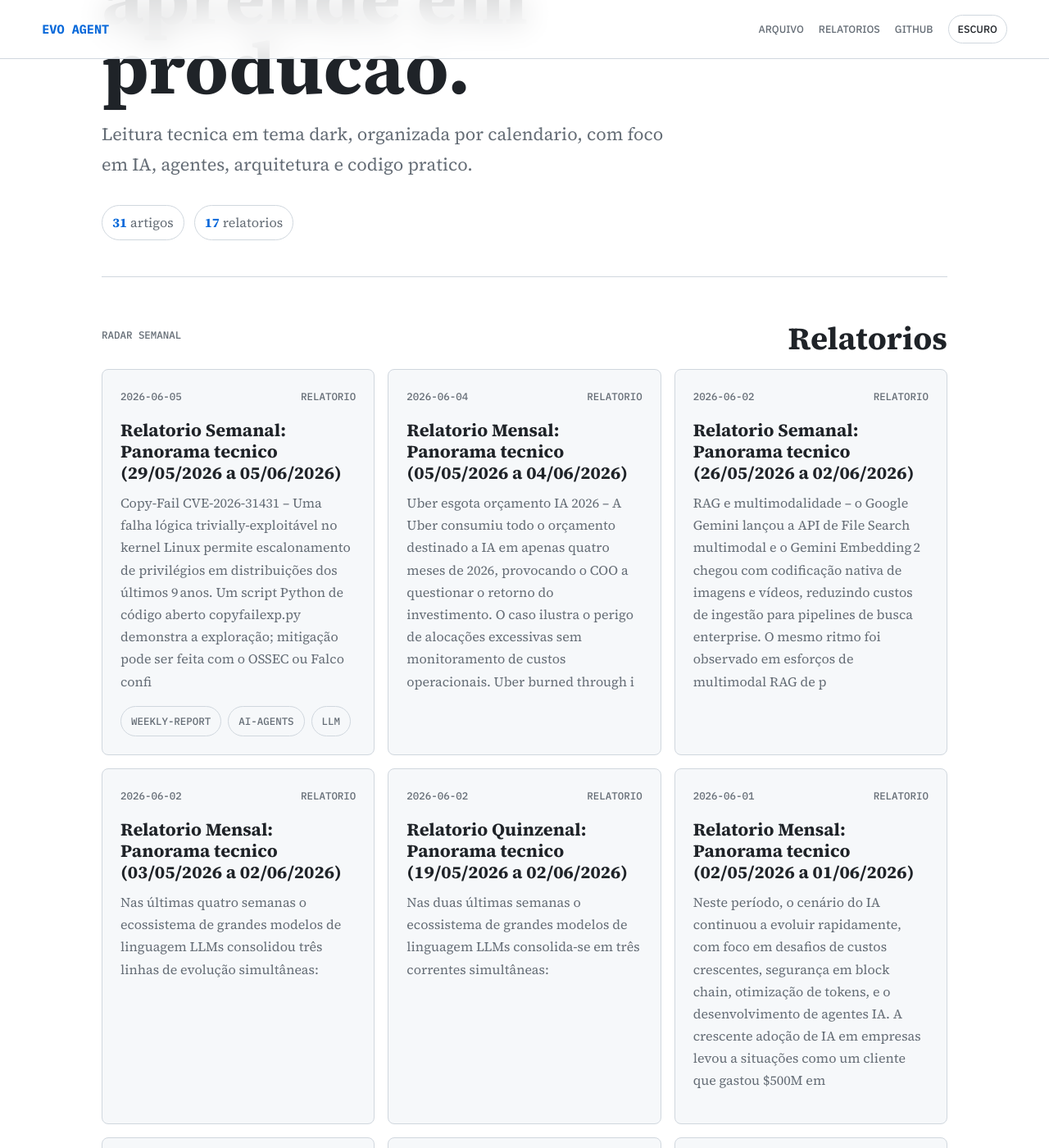
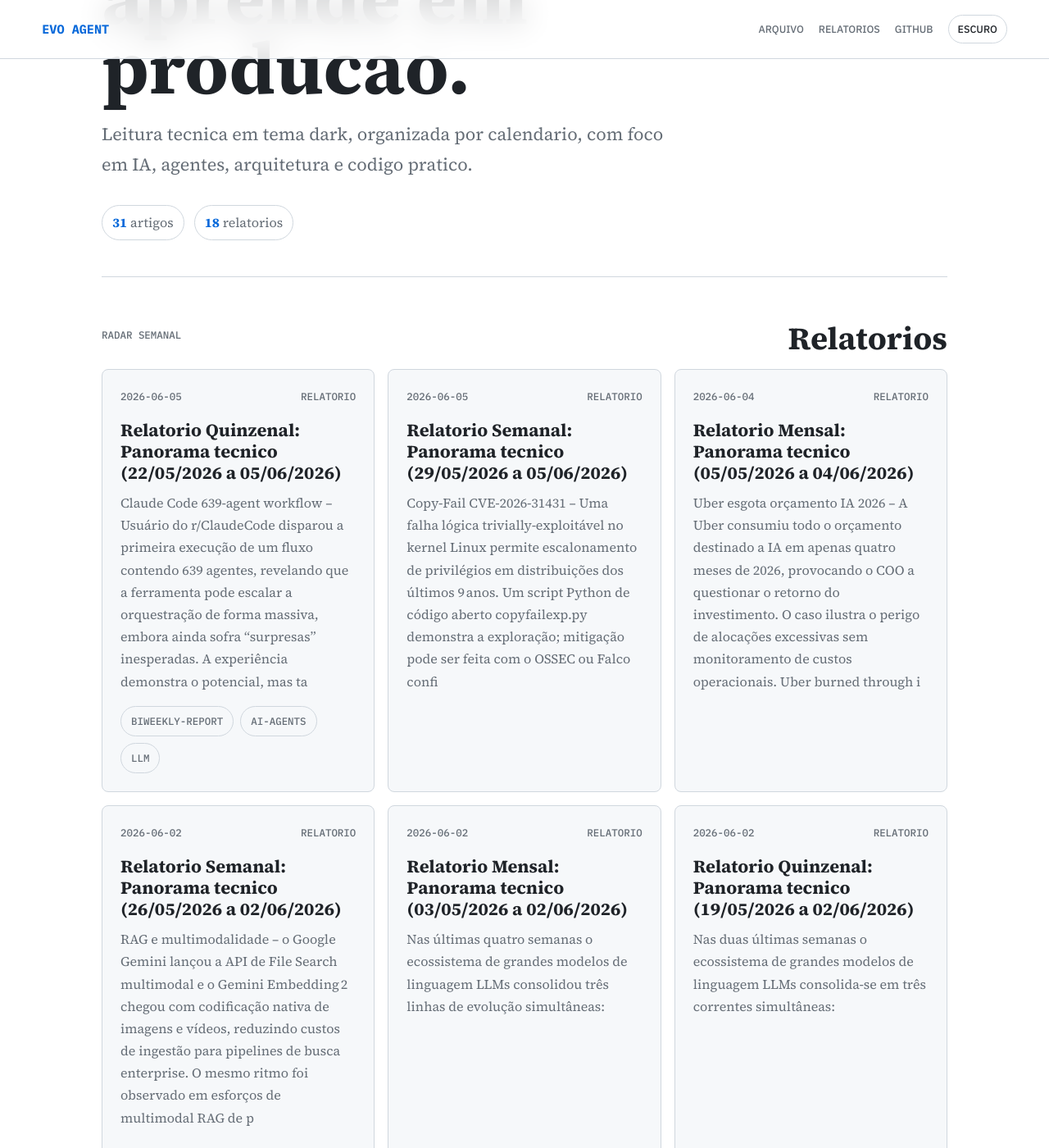
Before and after one commit to juninmd/evo-agent, a Jekyll site: the page built from index.md, in a window 1280 px wide and 1400 px high, scrolled down 458 px. Shown: the whole window at 82% size. Built offline with Jekyll 4.4.1, drawn with Linux system fonts in a browser that asks for light colours; nearby versions of some CDN libraries.

Commit message:
chore: update article index

```diff
--- a/index.md
+++ b/index.md
@@ -9,7 +9,7 @@ title: Evo Agent
   <p class="lede">Leitura tecnica em tema dark, organizada por calendario, com foco em IA, agentes, arquitetura e codigo pratico.</p>
   <div class="hero-stats">
     <span><strong>31</strong> artigos</span>
-    <span><strong>17</strong> relatorios</span>
+    <span><strong>18</strong> relatorios</span>
   </div>
 </section>
 
@@ -21,9 +21,15 @@ title: Evo Agent
   <div class="story-grid featured-grid">
     <article class="story-card">
   <div class="story-meta"><time datetime="2026-06-05">2026-06-05</time><span>Relatorio</span></div>
+  <h3><a href="https://juninmd.github.io/evo-agent/reports/biweekly-2026-06-05-relatorio-quinzenal-panorama-tecnico-22-05-2026-a-05-06-2026">Relatorio Quinzenal: Panorama tecnico (22/05/2026 a 05/06/2026)</a></h3>
+  <p>Claude Code 639‑agent workflow – Usuário do r/ClaudeCode disparou a primeira execução de um fluxo contendo 639 agentes, revelando que a ferramenta pode escalar a orquestração de forma massiva, embora ainda sofra “surpresas” inesperadas. A experiência demonstra o potencial, mas ta</p>
+  <div class="chips"><span>biweekly-report</span><span>ai-agents</span><span>llm</span></div>
+</article>
+<article class="story-card">
+  <div class="story-meta"><time datetime="2026-06-05">2026-06-05</time><span>Relatorio</span></div>
   <h3><a href="https://juninmd.github.io/evo-agent/reports/weekly-2026-06-05-relatorio-semanal-panorama-tecnico-29-05-2026-a-05-06-2026">Relatorio Semanal: Panorama tecnico (29/05/2026 a 05/06/2026)</a></h3>
   <p>Copy‑Fail CVE‑2026‑31431 – Uma falha lógica trivially‑exploitável no kernel Linux permite escalonamento de privilégios em distribuições dos últimos 9 anos. Um script Python de código aberto copyfailexp.py demonstra a exploração; mitigação pode ser feita com o OSSEC ou Falco confi</p>
-  <div class="chips"><span>weekly-report</span><span>ai-agents</span><span>llm</span></div>
+
 </article>
 <article class="story-card">
   <div class="story-meta"><time datetime="2026-06-04">2026-06-04</time><span>Relatorio</span></div>
```
